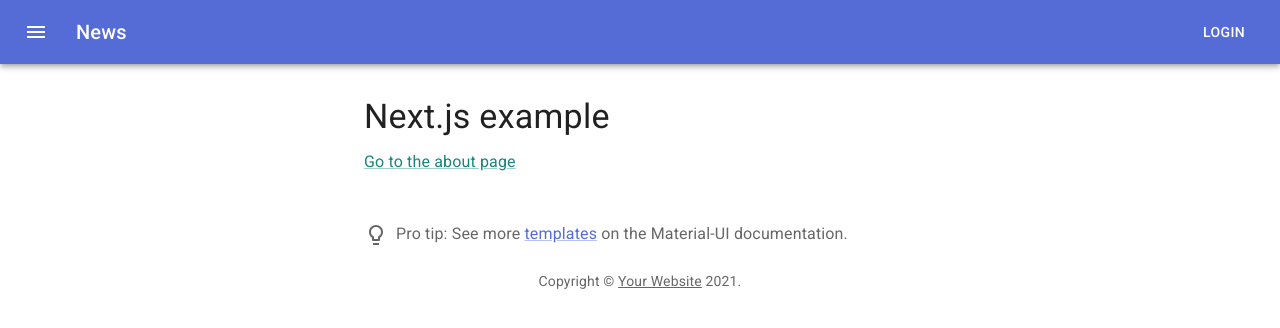
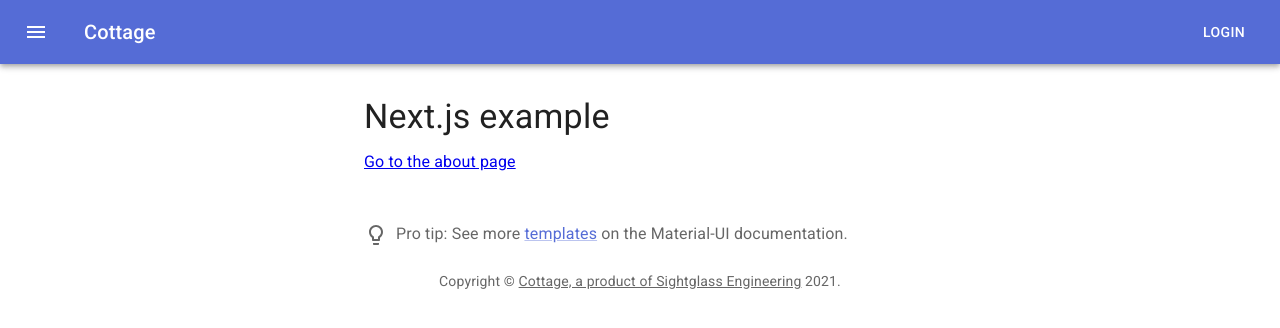
Before and after one commit to joincottage/web-app-base, a Next.js app: page / in a window 1280 px wide. Shown: the top 328 px of the page. Built offline with nearby package versions, Linux system fonts and the light colour scheme.

Commit message:
sign up page

```diff
--- a/pages/index.js
+++ b/pages/index.js
@@ -3,7 +3,7 @@ import Container from '@material-ui/core/Container';
 import Typography from '@material-ui/core/Typography';
 import Box from '@material-ui/core/Box';
 import ProTip from '../src/ProTip';
-import Link from '../src/Link';
+import NextLink from 'next/link';
 import Copyright from '../src/Copyright';
 
 export default function Index() {
@@ -13,9 +13,9 @@ export default function Index() {
         <Typography variant="h4" component="h1" gutterBottom>
           Next.js example
         </Typography>
-        <Link href="/about" color="secondary">
+        <NextLink href="/about" color="secondary">
           Go to the about page
-        </Link>
+        </NextLink>
         <ProTip />
         <Copyright />
       </Box>
--- a/src/Copyright.js
+++ b/src/Copyright.js
@@ -7,7 +7,7 @@ export default function Copyright() {
     <Typography variant="body2" color="textSecondary" align="center">
       {'Copyright © '}
       <MuiLink color="inherit" href="https://material-ui.com/">
-        Your Website
+        Cottage, a product of Sightglass Engineering
       </MuiLink>{' '}
       {new Date().getFullYear()}
       {'.'}
--- a/src/Link.js
+++ /dev/null
@@ -1,63 +0,0 @@
-/* eslint-disable jsx-a11y/anchor-has-content */
-import React from 'react';
-import PropTypes from 'prop-types';
-import clsx from 'clsx';
-import { useRouter } from 'next/router';
-import NextLink from 'next/link';
-import MuiLink from '@material-ui/core/Link';
-
-const NextComposed = React.forwardRef(function NextComposed(props, ref) {
-  const { as, href, ...other } = props;
-
-  return (
-    <NextLink href={href} as={as}>
-      <a ref={ref} {...other} />
-    </NextLink>
-  );
-});
-
-NextComposed.propTypes = {
-  as: PropTypes.oneOfType([PropTypes.string, PropTypes.object]),
-  href: PropTypes.oneOfType([PropTypes.string, PropTypes.object]),
-  prefetch: PropTypes.bool,
-};
-
-// A styled version of the Next.js Link component:
-// https://nextjs.org/docs/#with-link
-function Link(props) {
-  const {
-    href,
-    activeClassName = 'active',
-    className: classNameProps,
-    innerRef,
-    naked,
-    ...other
-  } = props;
-
-  const router = useRouter();
-  const pathname = typeof href === 'string' ? href : href.pathname;
-  const className = clsx(classNameProps, {
-    [activeClassName]: router.pathname === pathname && activeClassName,
-  });
-
-  if (naked) {
-    return <NextComposed className={className} ref={innerRef} href={href} {...other} />;
-  }
-
-  return (
-    <MuiLink component={NextComposed} className={className} ref={innerRef} href={href} {...other} />
-  );
-}
-
-Link.propTypes = {
-  activeClassName: PropTypes.string,
-  as: PropTypes.oneOfType([PropTypes.string, PropTypes.object]),
-  className: PropTypes.string,
-  href: PropTypes.oneOfType([PropTypes.string, PropTypes.object]),
-  innerRef: PropTypes.oneOfType([PropTypes.func, PropTypes.object]),
-  naked: PropTypes.bool,
-  onClick: PropTypes.func,
-  prefetch: PropTypes.bool,
-};
-
-export default React.forwardRef((props, ref) => <Link {...props} innerRef={ref} />);
--- a/src/components/Navbar2.tsx
+++ b/src/components/Navbar2.tsx
@@ -6,7 +6,18 @@ import Typography from '@material-ui/core/Typography';
 import Button from '@material-ui/core/Button';
 import IconButton from '@material-ui/core/IconButton';
 import MenuIcon from '@material-ui/icons/Menu';
-import Link from 'next/link';
+import NextLink from 'next/link';
+import MuiLink from '@material-ui/core/Link';
+import { styled } from '@material-ui/core/styles';
+
+const Div = styled(MuiLink)(({ theme }) => ({
+  ...theme.typography.h6,
+  // backgroundColor: theme.palette.background.paper,
+  padding: theme.spacing(1),
+  flexGrow: 1,
+  color: '#fff',
+  textDecoration: 'none',
+}));
 
 export const Navbar2 = () => {
   return (
@@ -22,10 +33,18 @@ export const Navbar2 = () => {
           >
             <MenuIcon />
           </IconButton>
-          <Typography variant="h6" component="div" sx={ { flexGrow: 1 } }>
-            News
-          </Typography>
-          <Link href="/login" passHref={ true }><Button color="inherit">Login</Button></Link>
+          <NextLink href="/" passHref={true}>
+            {/*<MuiLink component="typography" variant="h6">*/}
+            {/*  <Typography variant="h6" sx={ { flexGrow: 1 } }>*/}
+            <Div>
+              Cottage
+            </Div>
+              {/*</Typography>*/}
+            {/*</MuiLink>*/}
+          </NextLink>
+          <NextLink href="/login" passHref={ true }>
+            <Button color="inherit">Login</Button>
+          </NextLink>
         </Toolbar>
       </AppBar>
     </Box>
```
Also changed, not shown: pages/about.js (+6 -4 lines), src/components/SignIn.tsx (+18 -15 lines).
